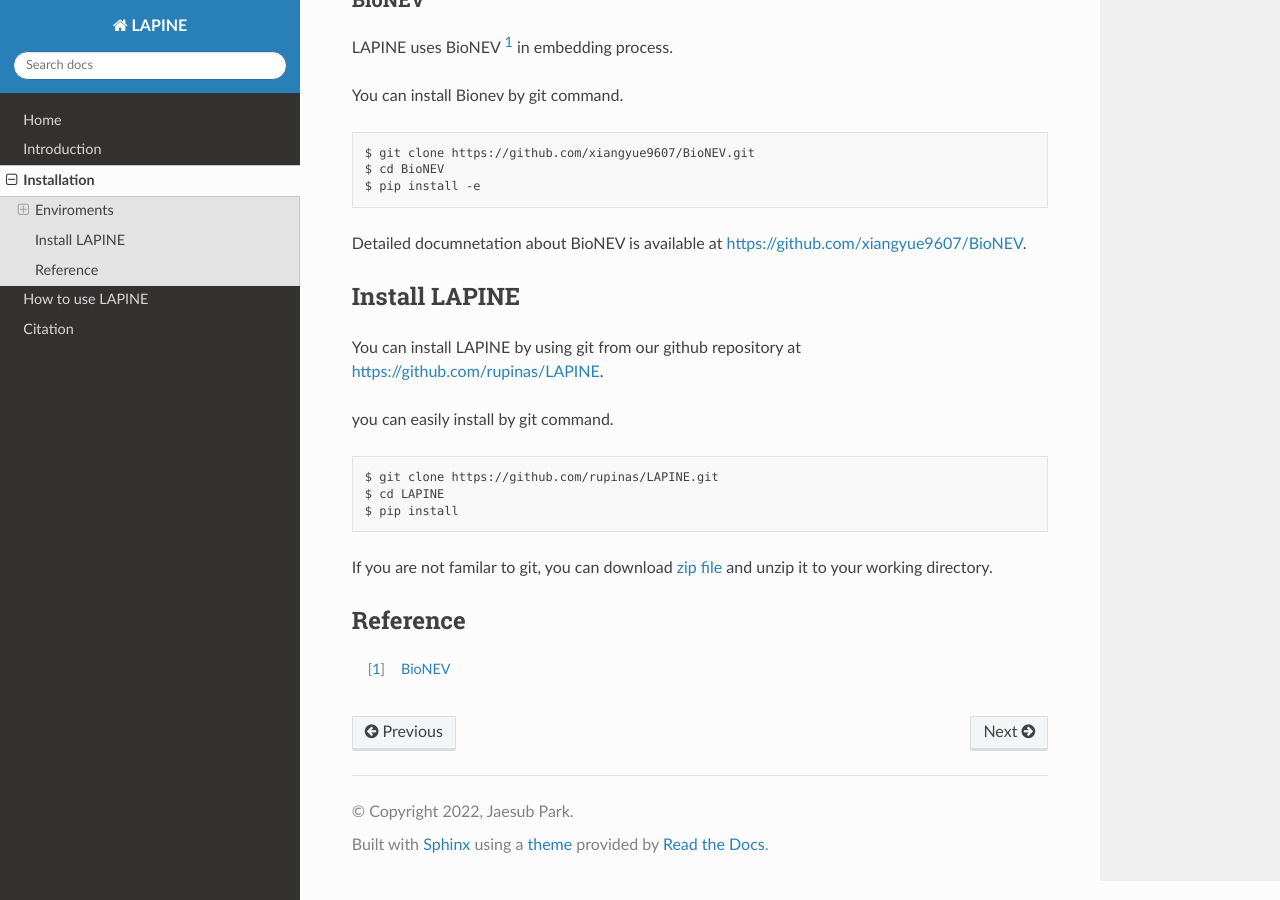
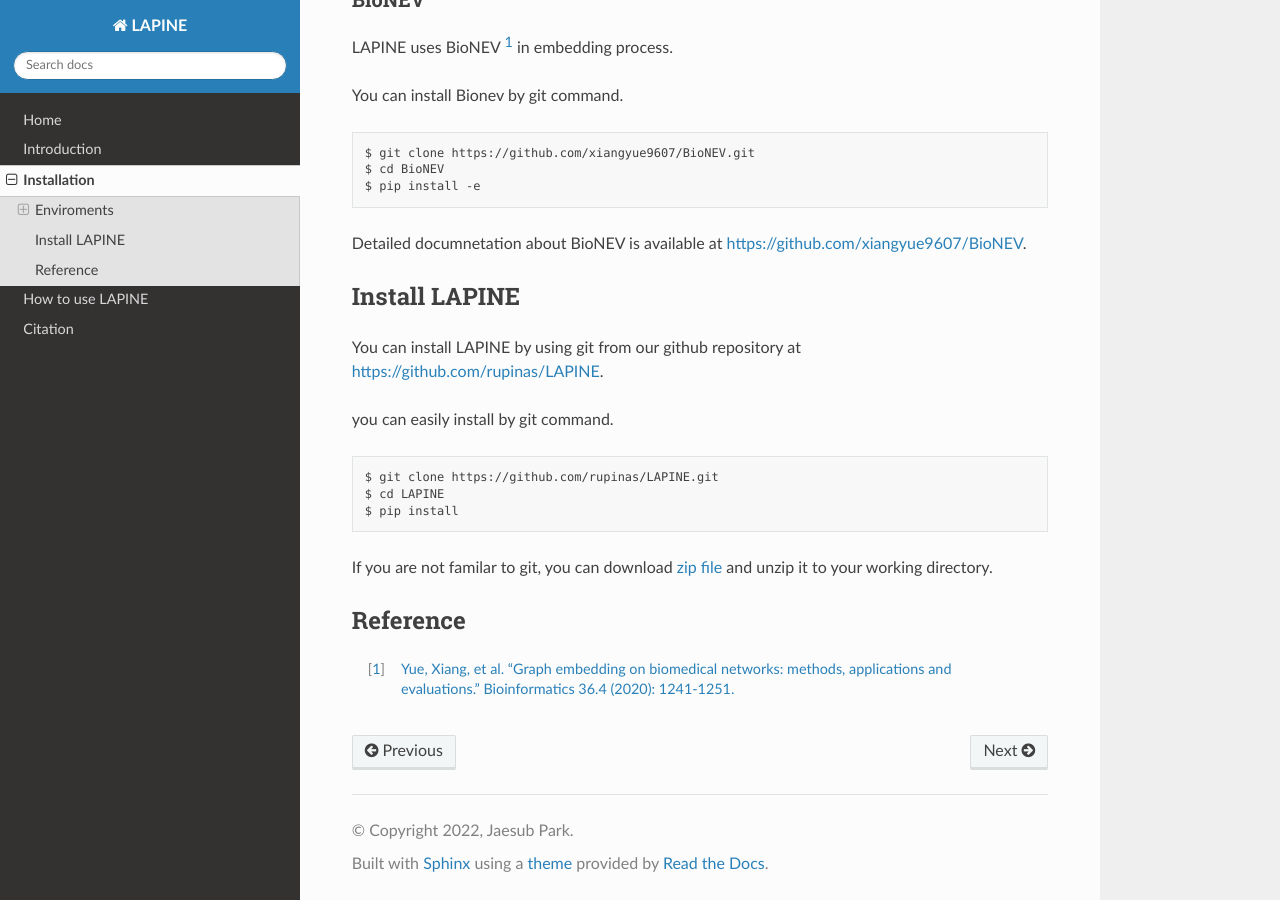
Before and after one commit to rupinas/LAPINE, a Sphinx documentation site: the page built from docs/installation.rst, in a window 1280 px wide and 900 px high, scrolled down 733 px. Built offline with Sphinx 7.4.7 and the Read the Docs theme 2.0.0, drawn with Linux system fonts in a browser that asks for light colours.

Commit message:
Update installation.rst

```diff
--- a/docs/installation.rst
+++ b/docs/installation.rst
@@ -61,4 +61,4 @@ If you are not familar to git, you can download `zip file <https://github.com/ru
 Reference
 ---------
 
-.. [1] `BioNEV <https://doi.org/10.1093/bioinformatics/btz718/>`_
+.. [1] `Yue, Xiang, et al. "Graph embedding on biomedical networks: methods, applications and evaluations." Bioinformatics 36.4 (2020): 1241-1251. <https://doi.org/10.1093/bioinformatics/btz718/>`_
```
